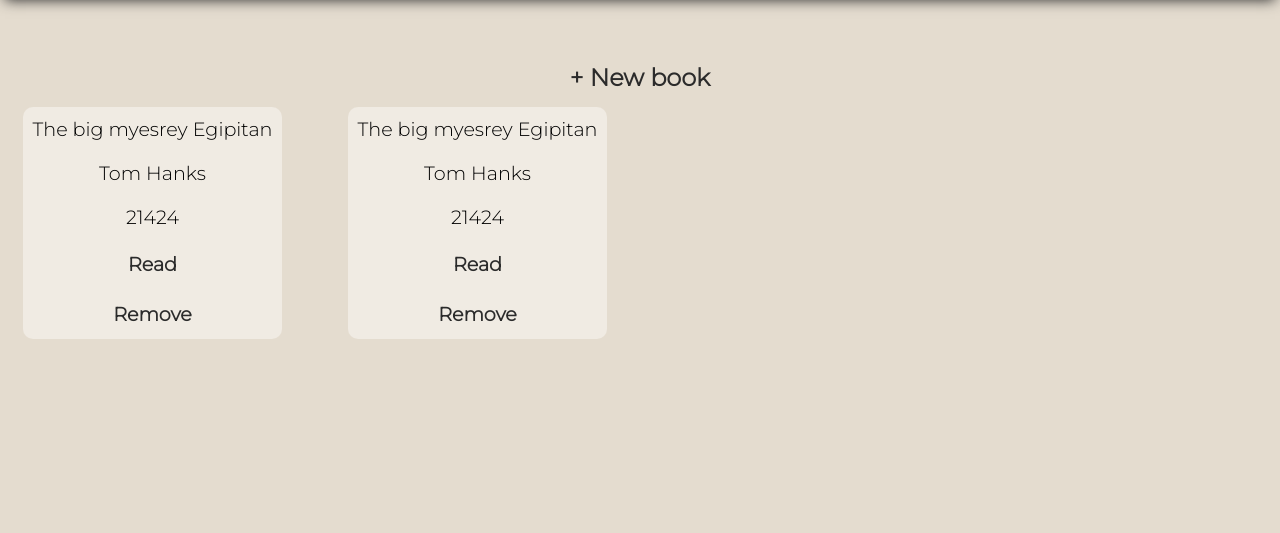
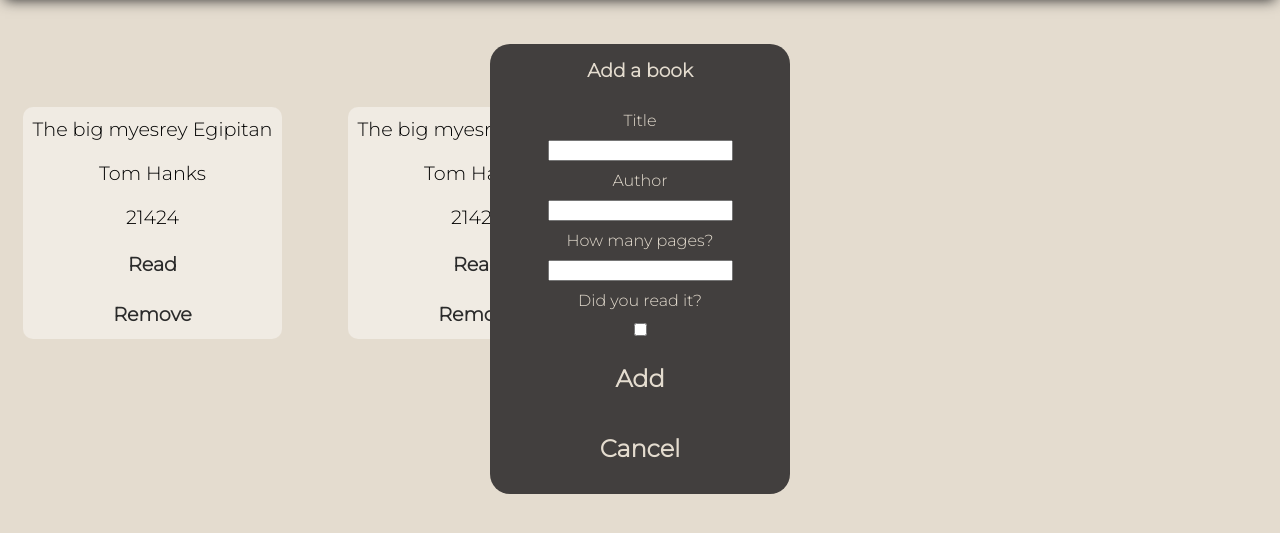
Before and after one commit to fufako/PROJECT-LIBRARY, a plain HTML site: page index.html in a window 1280 px wide. Both pictures are taken after a click on the button "+ New book". Shown: the part 131-664 px from the top of the page. Drawn offline with Linux system fonts and the light colour scheme.

Commit message:
Remove positioning styles in popup form, mostly add these styles to popup div

```diff
--- a/style.css
+++ b/style.css
@@ -5,8 +5,32 @@ body{
     font-family: "Montserrat", sans-serif;
     word-wrap: break-word;
 }
-
-#popup form{
+#popup{
+   position: fixed;
+   top: 0;
+   left: 0;
+   bottom: 0;
+   width: 100vw;
+   height: 100vh;
+   text-align:center;
+   display: flex;
+   align-items: center;
+   align-content: center;
+   justify-content: center;
+   visibility: hidden;
+   color:#E4DCCF;
+}
+#popup button{
+    margin: 0;
+    color:#E4DCCF;
+}
+#popup button:hover{
+    background-color: #2B2B2B;
+}
+#popup button:last-child{
+    margin-bottom: 15px;
+}
+#popup-form{
     display: flex;
     flex-direction: column;
     gap:10px;
@@ -14,15 +38,11 @@ body{
     justify-content: center;
     align-items: center;
     align-self: center;
-    top: 0;
-    position: absolute;
-    width: 100%;
-    height: 100%;
-    visibility: hidden;
-
+    background-color:#423F3E;
+    border-radius: 20px;
 }
 #popup h3 {
-    margin:0;
+    margin-top:15px;
 }
 #add-popup{
     width: 100px;
```
